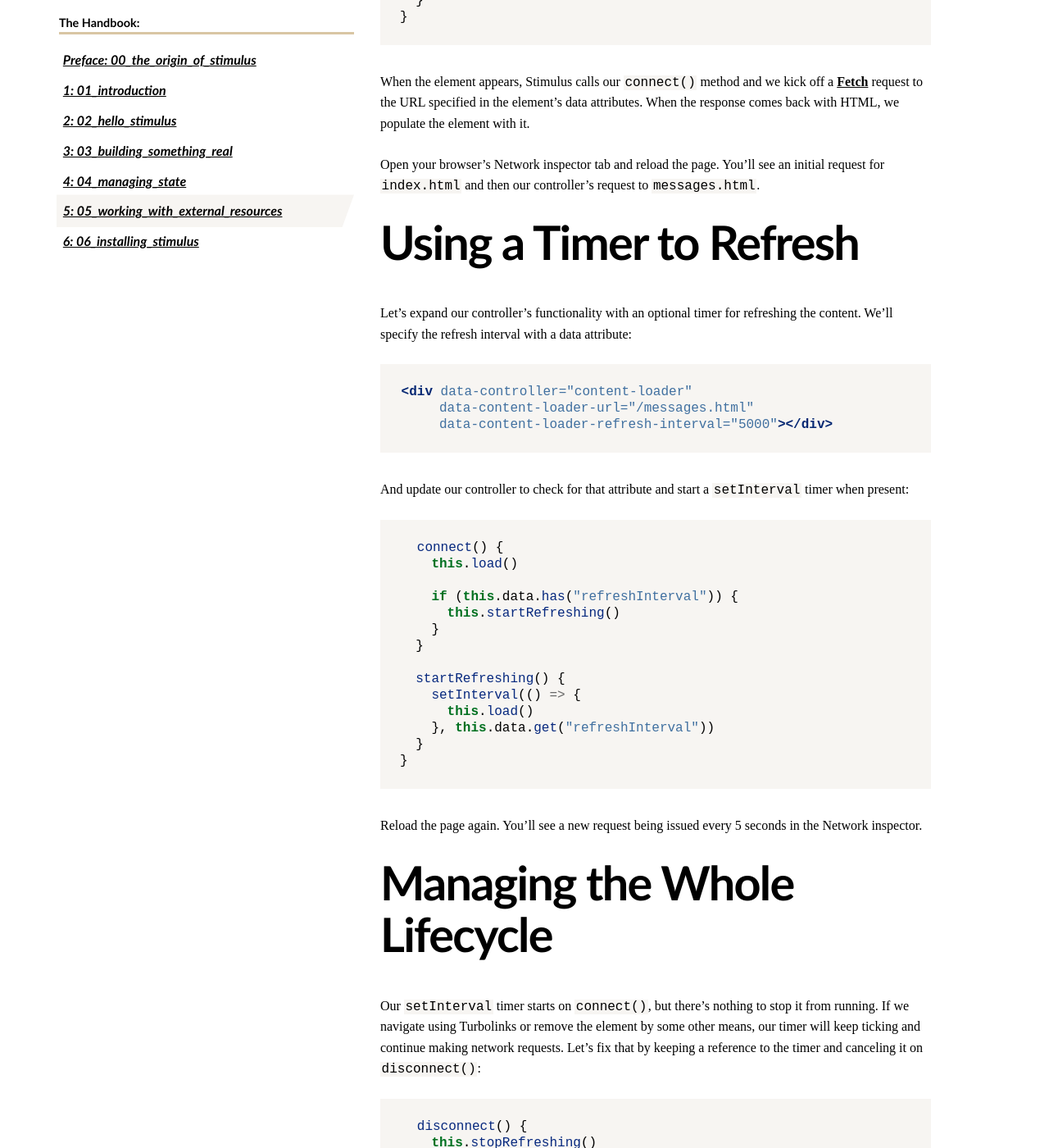
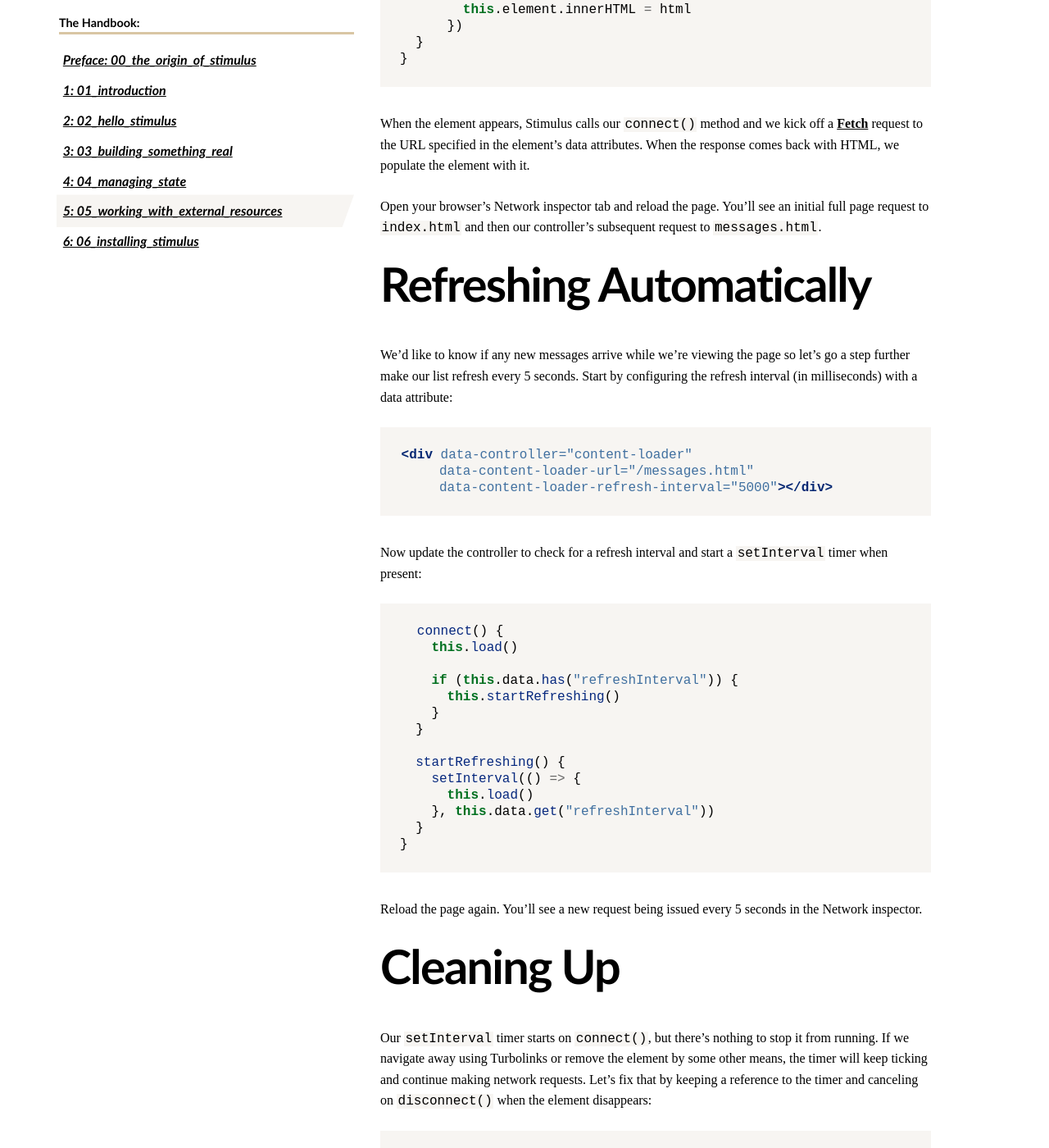
Before and after one commit to hotwired/stimulus-site, a Jekyll site: the page built from _handbook/05_working_with_external_resources.md, in a window 1280 px wide and 1400 px high, scrolled down 1217 px. Shown: the whole window at 82% size. Built offline with Jekyll 4.4.1, drawn with Linux system fonts in a browser that asks for light colours; some web fonts are replaced; some of the changed text lies outside the part shown.

Commit message:
Revise Working With External Resources

````diff
--- a/_handbook/05_working_with_external_resources.md
+++ b/_handbook/05_working_with_external_resources.md
@@ -6,14 +6,14 @@ slug: /working-with-external-resources
 
 In this chapter we'll learn how to populate parts of a page asynchronously by loading and inserting remote fragments of HTML. We use this technique in Basecamp to keep our initial page loads fast, and to keep our views free of user-specific content so they can be cached most effectively.
 
-Start by adding the controller's markup to `public/index.html`:
+We're going to build a general purpose controller that populates its element with HTML fetched from the server, and we'll use it to load a list of unread messages like you'd see in an email inbox. Start by adding the controller's markup to `public/index.html`:
 
 ```html
 <div data-controller="content-loader"
      data-content-loader-url="/messages.html"></div>
 ```
 
-Then add a new `public/messages.html` file with a snippet of HTML. In a real application you'd load dynamically generated HTML from your server, but for demonstration purposes we'll use static content:
+Then create a new `public/messages.html` file with the HTML for our message list. In a real application you'd generate this HTML dynamically on the server, but for demonstration purposes we'll just use a static file:
 
 ```html
 <ol>
@@ -45,11 +45,11 @@ export default class extends Controller {
 
 When the element appears, Stimulus calls our `connect()` method and we kick off a [Fetch](https://developer.mozilla.org/en-US/docs/Web/API/Fetch_API/Using_Fetch) request to the URL specified in the element's data attributes. When the response comes back with HTML, we populate the element with it.
 
-Open your browser's Network inspector tab and reload the page. You'll see an initial request for `index.html` and then our controller's request to `messages.html`.
+Open your browser's Network inspector tab and reload the page. You'll see an initial full page request to `index.html` and then our controller's subsequent request to `messages.html`.
 
-# Using a Timer to Refresh
+# Refreshing Automatically
 
-Let's expand our controller's functionality with an optional timer for refreshing the content. We'll specify the refresh interval with a data attribute:
+We'd like to know if any new messages arrive while we're viewing the page so let's go a step further make our list refresh every 5 seconds. Start by configuring the refresh interval (in milliseconds) with a data attribute:
 
 ```html
 <div data-controller="content-loader"
@@ -57,7 +57,7 @@ Let's expand our controller's functionality with an optional timer for refreshin
      data-content-loader-refresh-interval="5000"></div>
 ```
 
-And update our controller to check for that attribute and start a `setInterval` timer when present:
+Now update the controller to check for a refresh interval and start a `setInterval` timer when present:
 
 ```js
   connect() {
@@ -78,9 +78,9 @@ And update our controller to check for that attribute and start a `setInterval`
 
 Reload the page again. You'll see a new request being issued every 5 seconds in the Network inspector.
 
-# Managing the Whole Lifecycle
+# Cleaning Up
 
-Our `setInterval` timer starts on `connect()`, but there's nothing to stop it from running. If we navigate using Turbolinks or remove the element by some other means, our timer will keep ticking and continue making network requests. Let's fix that by keeping a reference to the timer and canceling it on `disconnect()`:
+Our `setInterval` timer starts on `connect()`, but there's nothing to stop it from running. If we navigate away using Turbolinks or remove the element by some other means, the timer will keep ticking and continue making network requests. Let's fix that by keeping a reference to the timer and canceling on `disconnect()` when the element disappears:
 
 ```js
   disconnect() {
@@ -101,7 +101,9 @@ Our `setInterval` timer starts on `connect()`, but there's nothing to stop it fr
 }
 ```
 
-Great! We're ensuring that our timer will always be stopped now. Let's take a look at our final controller:
+Great! We're properly managing the complete lifecycle now by ensuring our setup code in `connect()` is torn down in `disconnect()`.
+
+Let's take a look at our final controller:
 
 ```js
 // src/controllers/content_loader_controller.js
````
